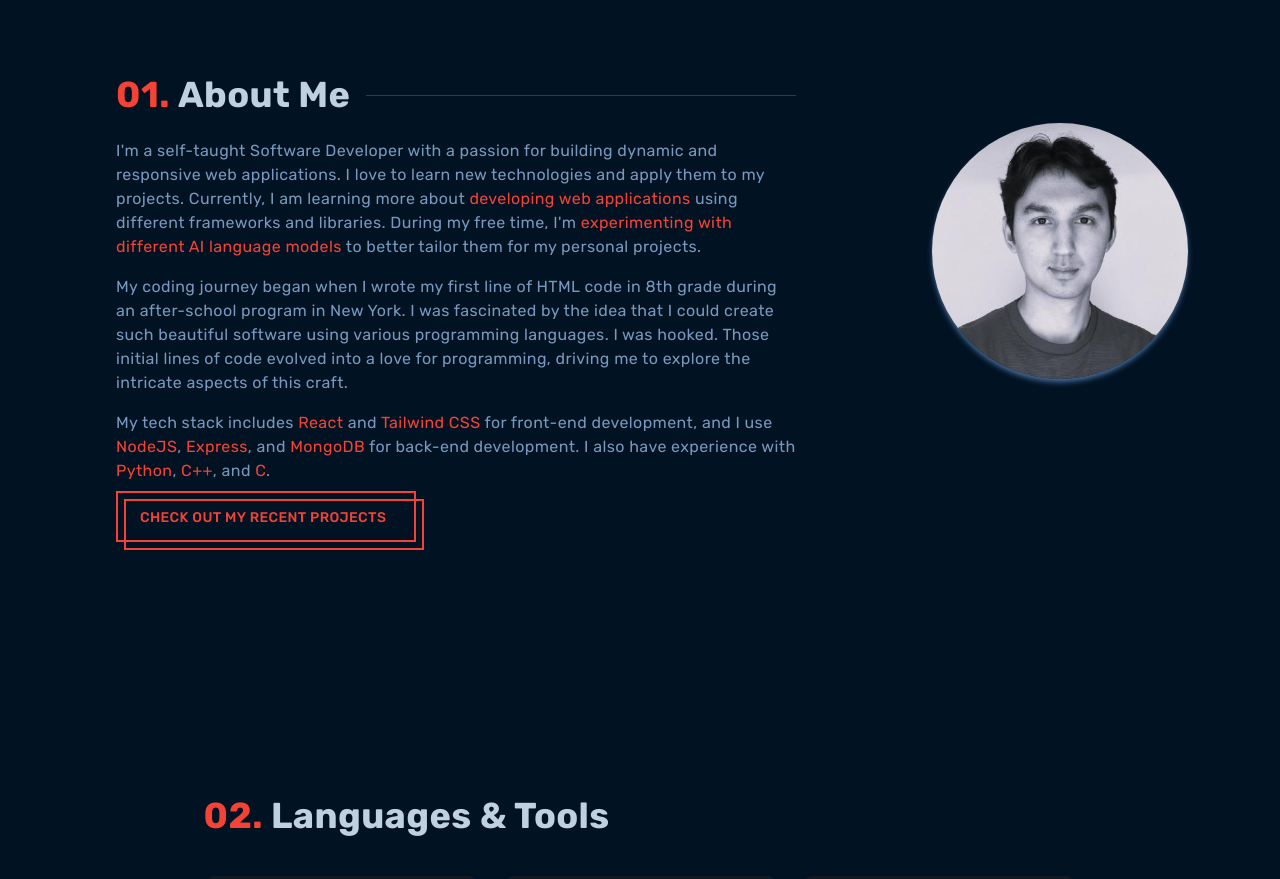
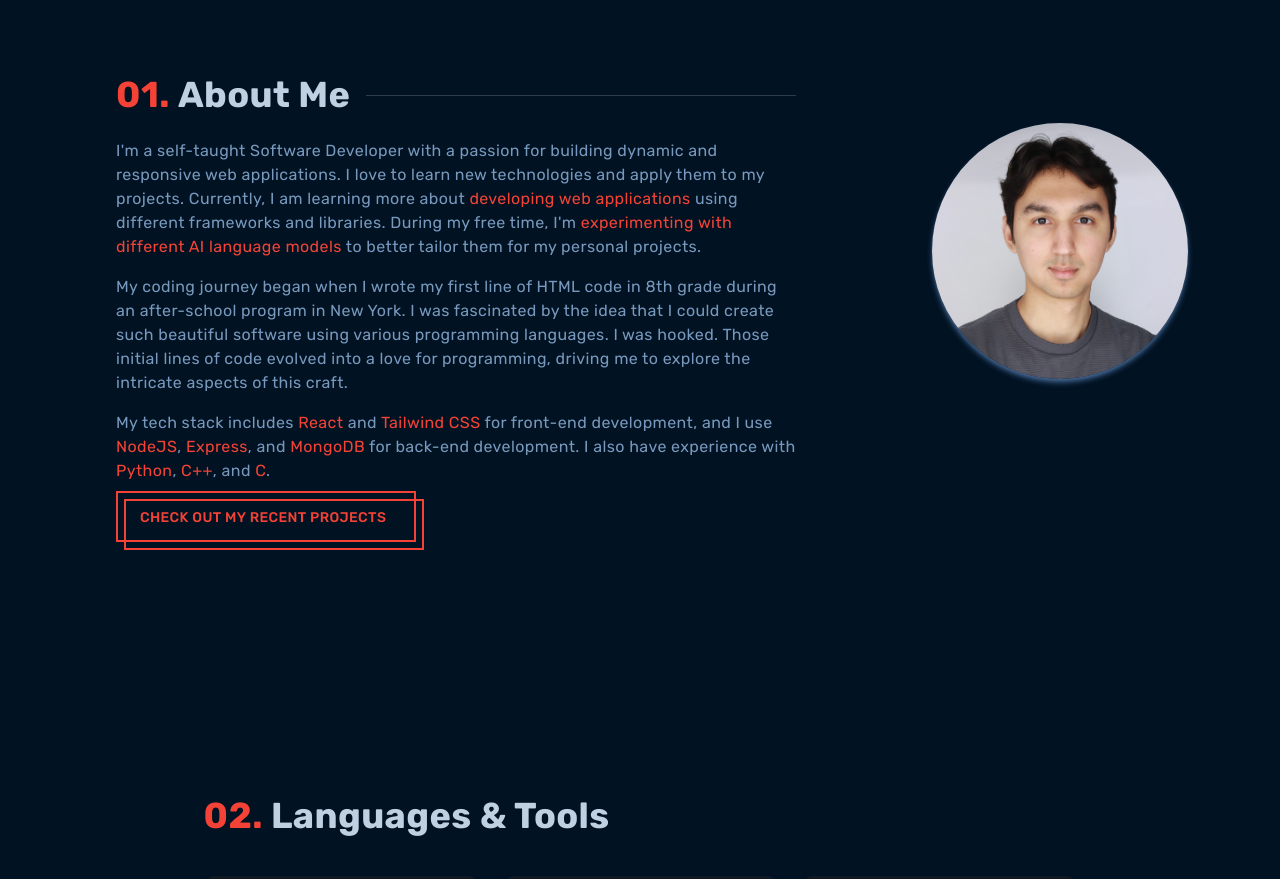
Before and after one commit to NekruzAsh/MyPortfolio, a Next.js app: page / in a window 1280 px wide. Shown: the part 900-1779 px from the top of the page. Built offline with nearby package versions, Linux system fonts and the light colour scheme.

Commit message:
replaced author's image with new image.

```diff
--- a/app/components/About.jsx
+++ b/app/components/About.jsx
@@ -54,7 +54,7 @@ const About = () => {
         <div className="w-64 h-64 shadow-md shadow-[#476a97] items-center relative overflow-hidden rounded-full justify-center hover:bg-gradient-to-r from-[#011222] to-[#011222] hover:scale-105 ease-in duration-300 ml-16 mt-16">
           <Image
             className="hover:opacity-70"
-            src="/images/authorimg.jpg"
+            src="/images/authorimage.jpg"
             width={280}
             height={280}
             quality={100}
```
Also changed, not shown: public/images/authorimage.jpg (added), public/images/authorimg.jpg (deleted).
